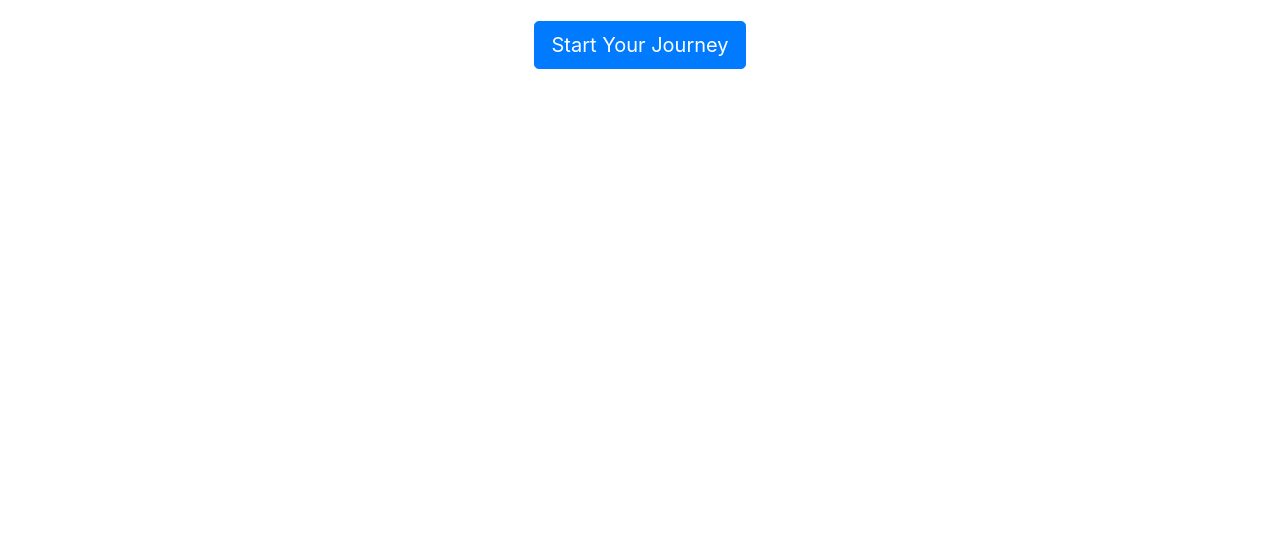
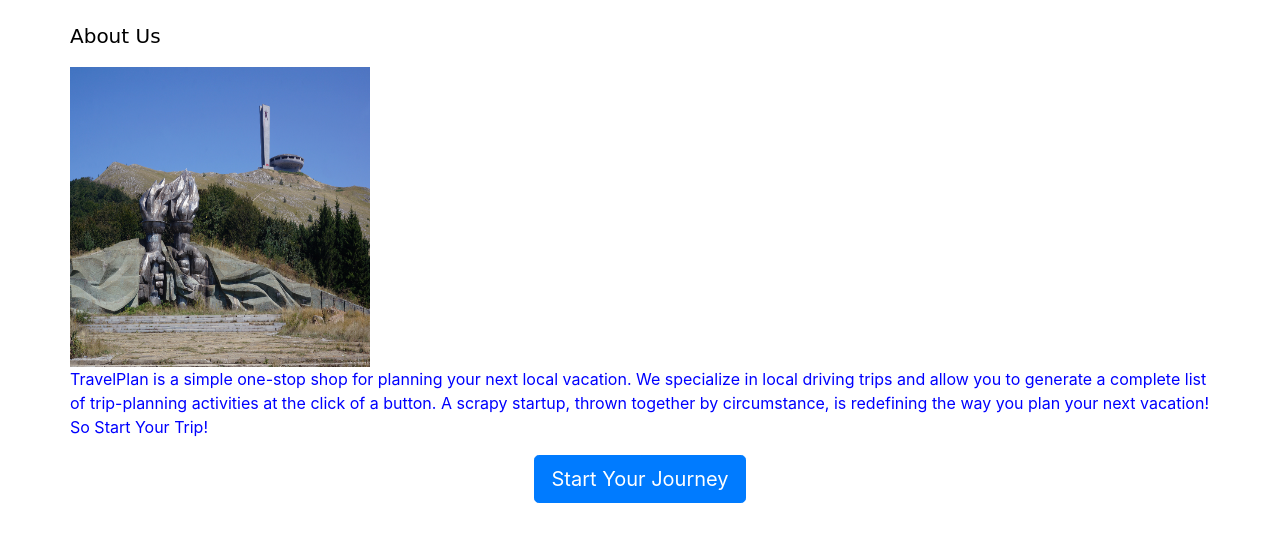
Before and after one commit to stlefebvre/TravelGroupProject, a plain HTML site: page home.html in a window 1280 px wide. Shown: the part 61-602 px from the top of the page. Drawn offline with nearby package versions, Linux system fonts and the light colour scheme; no server answers.

Commit message:
adding more to home page

```diff
--- a/home.html
+++ b/home.html
@@ -1,5 +1,6 @@
 <!DOCTYPE html>
 <html>
+
 <head>
   <meta charset="utf-8" />
   <meta http-equiv="X-UA-Compatible" content="IE=edge">
@@ -17,6 +18,36 @@
   <script src="https://cdn.jsdelivr.net/momentjs/2.12.0/moment.min.js"></script>
   <!-- link to external javascript -->
   <script src="javascript.js"></script>
+
+  <script language="JavaScript1.2">
+
+      var howOften = 5; //number often in seconds to rotate
+      var current = 0; //start the counter at 0
+      var ns6 = document.getElementById && !document.all; //detect netscape 6
+
+      // place your images, text, etc in the array elements here
+      var items = new Array();
+      items[0] = "<img alt='image1 (9K)' src='./assets/images/Travel_Photo_1.jpg' height='300' width='300' border='0' />"; //a linked image
+      items[1] = "<img alt='image1 (9K)' src='./assets/images/Travel_Photo_2.jpg' height='300' width='300' border='0' />"; //a linked image
+      items[2] = "<img alt='image1 (9K)' src='./assets/images/Travel_Photo_3.jpg' height='300' width='300' border='0' />"; //a linked image
+      items[3] = "<img alt='image1 (9K)' src='./assets/images/Travel_Photo_4.png' height='300' width='300' border='0' />"; //a linked image
+      items[4] = "<img alt='image1 (9K)' src='./assets/images/Travel_Photo_5.png' height='300' width='300' border='0' />"; //a linked image
+      items[5] = "<img alt='image1 (9K)' src='./assets/images/Travel_Photo_6.png' height='300' width='300' border='0' />"; //a linked image
+
+      function rotater() {
+          if (document.layers) {
+              document.placeholderlayer.document.write(items[current]);
+              document.placeholderlayer.document.close();
+          }
+          if (ns6) document.getElementById("placeholderdiv").innerHTML = items[current]
+          if (document.all)
+              placeholderdiv.innerHTML = items[current];
+
+          current = (current == items.length - 1) ? 0 : current + 1; //increment or reset
+          setTimeout("rotater()", howOften * 1000);
+      }
+      window.onload = rotater;
+  </script>
 </head>
 
 <body>
@@ -52,20 +83,62 @@
             </li>
             <li class="nav-item nav-button">
               <a class="nav-link nav-button-link" href="#" id="logout">Logout
-                  <span class="sr-only">(current)</span>
+                <span class="sr-only">(current)</span>
               </a>
-          </li>
+            </li>
           </ul>
         </div>
       </div>
     </div>
   </header>
   <br>
-    <div class="container">
-    <div class="row d-flex justify-content-center">
-    <button class="btn btn-lg btn-primary" id="start">Start Your Journey</button>
+
+  <div class="container">
+    <div class="row">
+      <div class="col-md-12">
+        <div class="row">
+          <p class="pageTitle">
+            About Us
+          </p>
+
+        </div>
+        <div class="row">
+          <div id="BioDiv">
+            <layer id="placeholderlayer"></layer>
+            <div id="placeholderdiv"></div>
+            <style>
+              #placeholderlayer {
+                float: left;
+
+              }
+
+              #BioDiv {
+                overflow: auto;
+              }
+
+              #aboutUsText {
+                font: bold;
+                color: blue;
+              }
+            </style>
+            <p id="aboutUsText">
+              TravelPlan is a simple one-stop shop for planning your next local vacation. We specialize in local driving trips and allow
+              you to generate a complete list of trip-planning activities at the click of a button. A scrapy startup, thrown
+              together by circumstance, is redefining the way you plan your next vacation! So Start Your Trip!
+            </p>
+          </div>
+          <div class="container">
+            <div class="row d-flex justify-content-center">
+              <button class="btn btn-lg btn-primary" id="start">Start Your Journey</button>
+            </div>
+          </div>
+        </div>
+      </div>
     </div>
   </div>
+
+
+
 </body>
 
 </html>
```
Also changed, not shown: assets/images/Travel_Photo_1.jpg (added), assets/images/Travel_Photo_2.jpg (added), assets/images/Travel_Photo_3.jpg (added), 4 other files.
